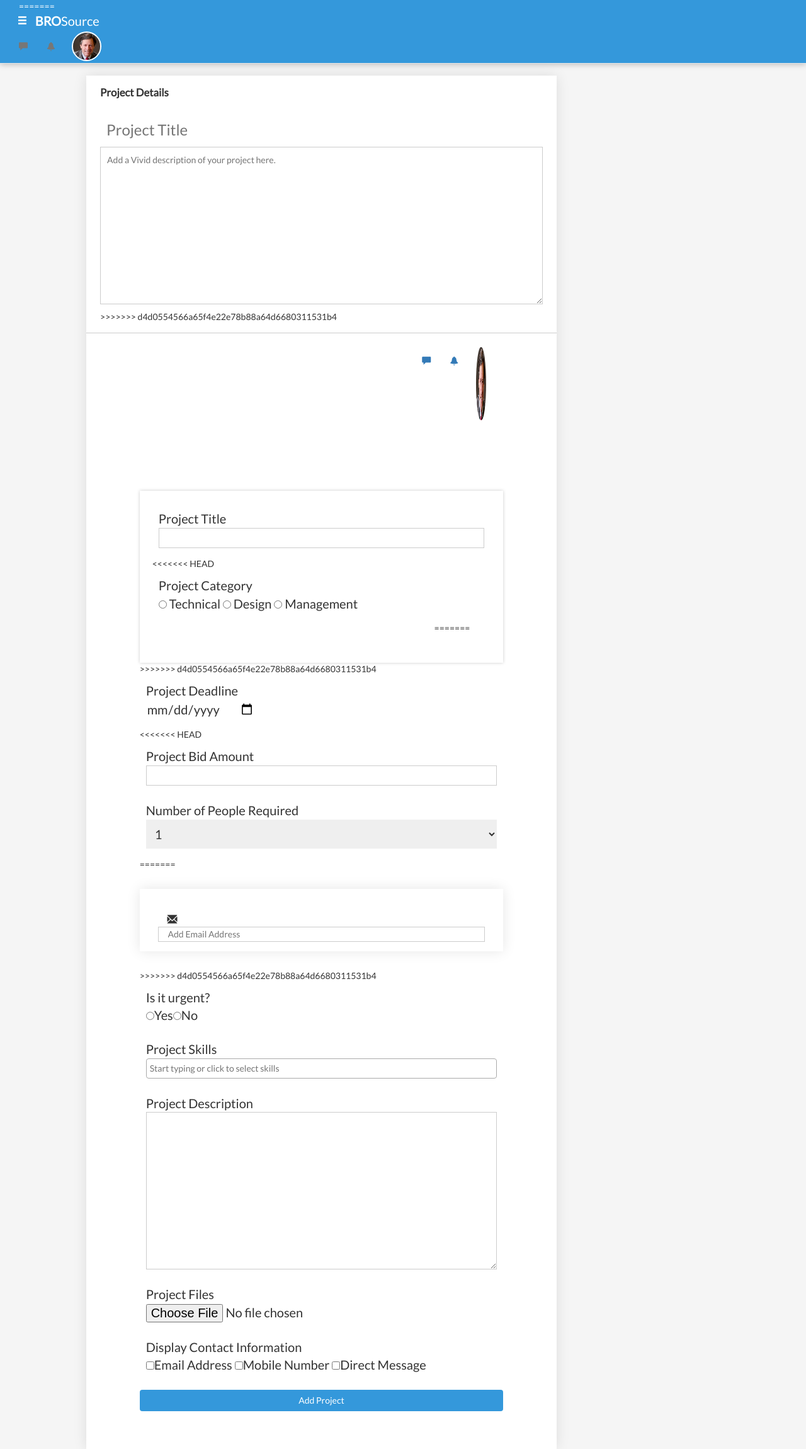
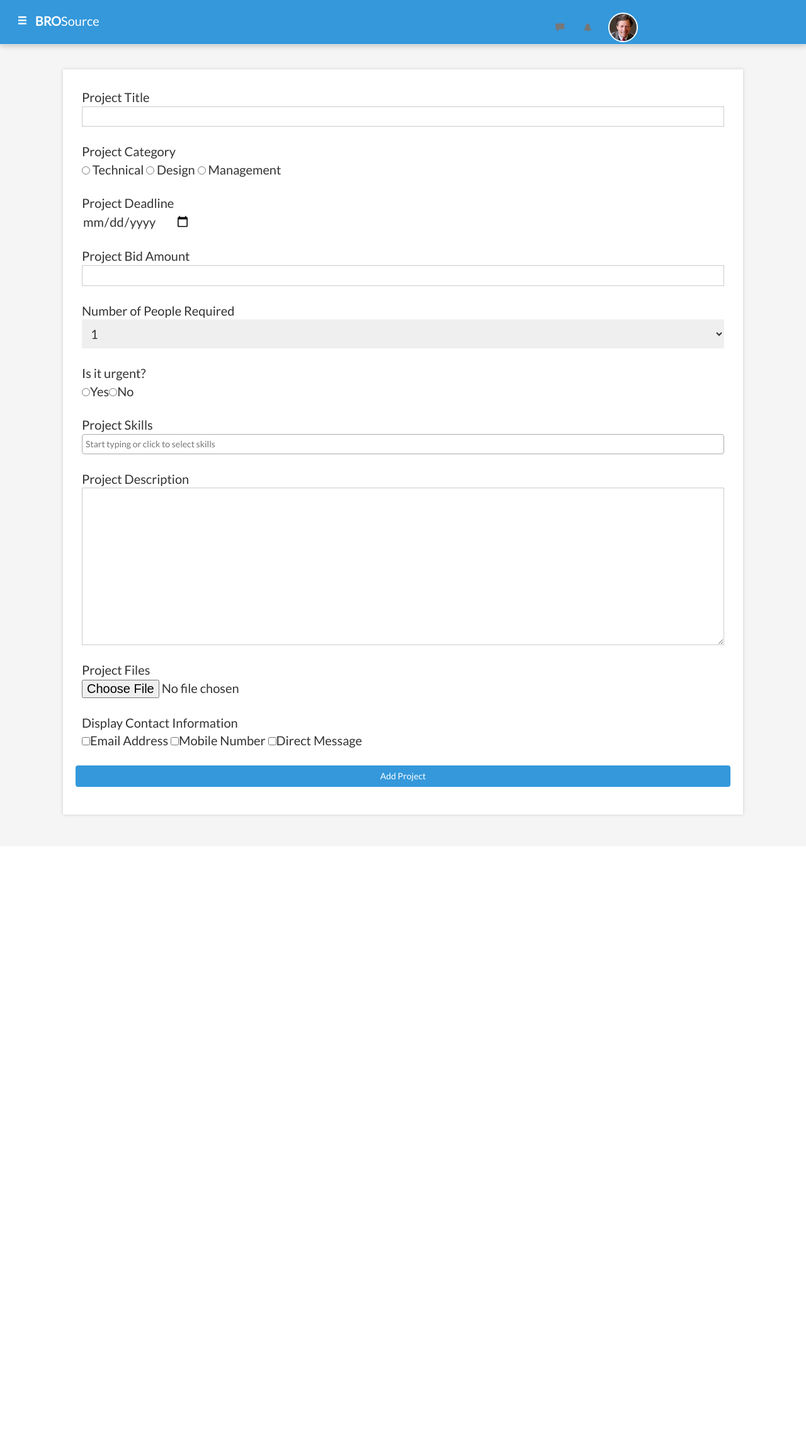
Before and after one commit to gitshubho/BROSource, a Python web app: template templates/add_project.html in a window 1280 px wide. Shown: the whole page at 63% size. After the commit the page ends 1297 px from the top, so only its background shows below. Run offline with Jinja, Linux system fonts and the light colour scheme; the template is opened without the code that fills it, so the values that code supplies are empty.

Commit message:
New Add Project fixes

```diff
--- a/templates/add_project.html
+++ b/templates/add_project.html
@@ -25,7 +25,6 @@
 <body>
 <div class="container-fluid">
 
-<<<<<<< HEAD
     <nav class="navbar navbar-default navbar-fixed-top" role="navigation">
         <div class="container-fluid">
             <div class="navbar-header">
@@ -54,41 +53,6 @@
                     <span class="icon-bar"></span>
                 </button>
                 <a class="navbar-brand" href="#"></a>
-=======
-      <!-- Collect the nav links, forms, and other content for toggling -->
-      <div class="collapse navbar-collapse" id="navbar">
-        <ul class="nav navbar-nav">
-          <li><a href="#"></a></li>
-        </ul>
-        <br>
-         <ul class="nav navbar-nav navbar-right center-align-on-small" id="profile-self-nav-right">
-           <li><a href="#"><span class="glyphicon glyphicon-comment"></span></a></li>
-           <li><a href="#"><span class="glyphicon glyphicon-bell"></span>&nbsp&nbsp</a></li>
-            <li><p align="right"><b>{{ data['username'] }}&nbsp&nbsp</b><br><a href="#">{{ data['email'] }}&nbsp&nbsp</a></p></li>          <li><img src="../static/images/17.jpg" class="img-responsive profile-other-nav-image"></li>
-        </ul>
-      </div><!-- /.navbar-collapse -->
-    </div><!-- /.container-fluid -->
-  </nav>
-  <br>
-  <br>
-  <br>
-  <br>
-  <br>
-  <br>
-  <div class="row">
-    <div class="col-md-1"></div>
-    <div class="col-md-10">
-      <div class="col-md-9">
-      <div class="row">
-      <div class="col-md-12">
-        <div class="profile-add-banner">
-          <div class="profile-add-banner-body">
-            <div class="profile-add-banner-body-sections">
-              <p><span class="banner-section-heading">Project Details</span><br><br>
-                  <input type="text" class="add-project-title" name="proj_title "placeholder="Project Title">
-              <textarea class="add-textarea" name="proj_desc" placeholder="Add a Vivid description of your project here."></textarea>
-              </p>
->>>>>>> d4d0554566a65f4e22e78b88a64d6680311531b4
             </div>
 
             <!-- Collect the nav links, forms, and other content for toggling -->
@@ -115,28 +79,18 @@
                         <br><input type="text" name="project_title" placeholder="" class="add-text">
                     </label>
 
-<<<<<<< HEAD
                     <label>
                         Project Category
                         <br><input type="radio" name="project_category"> Technical
                         <input type="radio" name="project_category"> Design
                         <input type="radio" name="project_category"> Management
                     </label>
-=======
-              <div class="col-md-10 col-md-push-1">
-                <div class="profile-add-user-details">
-                  <p><span>{{ data['name'] }} </span><br>{{ data['email'] }} </p>
-                </div>
-              </div>
-            </div>
->>>>>>> d4d0554566a65f4e22e78b88a64d6680311531b4
 
                     <label>
                         Project Deadline
                         <br><input type="date" placeholder="" class="add-date">
                     </label>
 
-<<<<<<< HEAD
                     <label>
                         Project Bid Amount
                         <br><input type="text" name="bid_amount" class="add-text">
@@ -155,11 +109,6 @@
                             <option>7</option>
                         </select>
                     </label>
-=======
-          <div class="profile-add-contact">
-           <p align="left"><span class="glyphicon glyphicon-envelope col-md-2"></span>&nbsp&nbsp<input type="text" name="add-email" placeholder="Add Email Address" class="col-md-9 add-text"></p>
-         </div>
->>>>>>> d4d0554566a65f4e22e78b88a64d6680311531b4
 
                     <label>
                     Is it urgent?<br>
```
